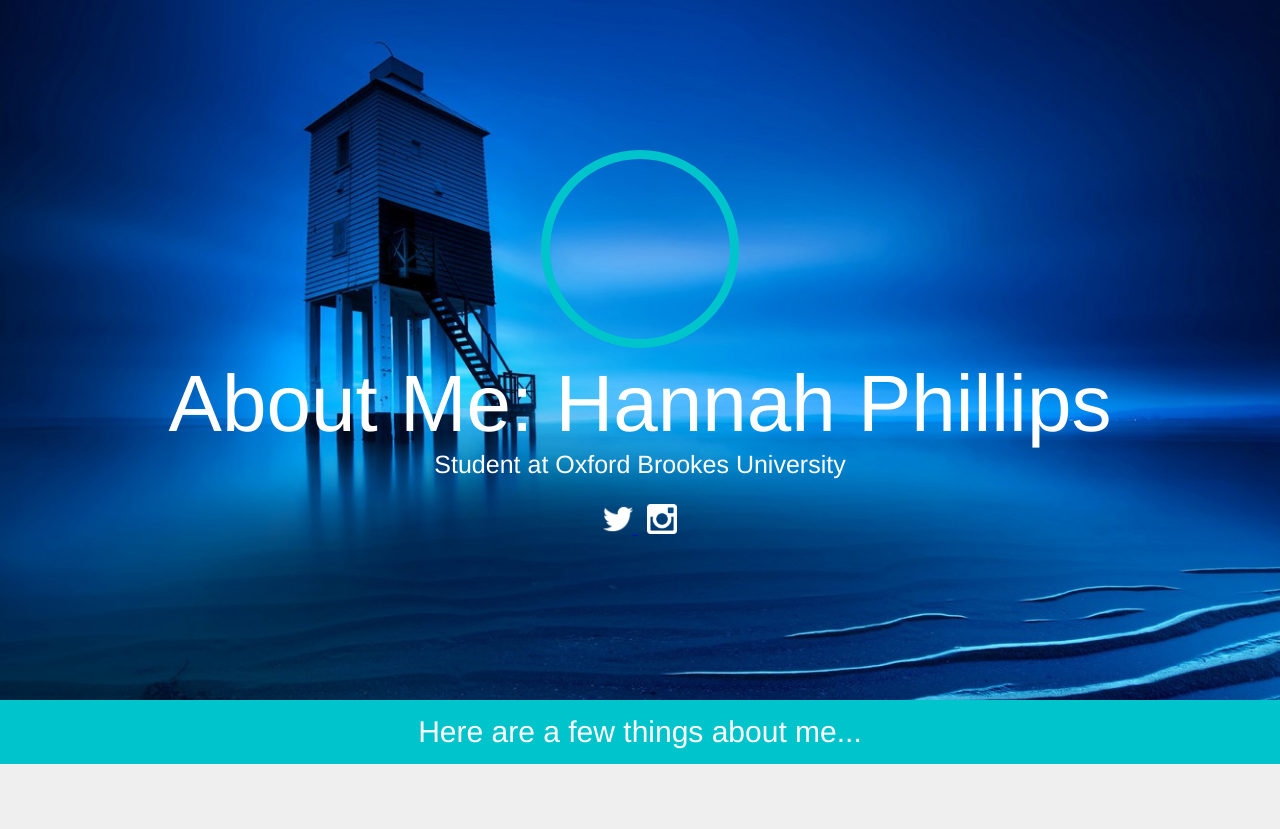
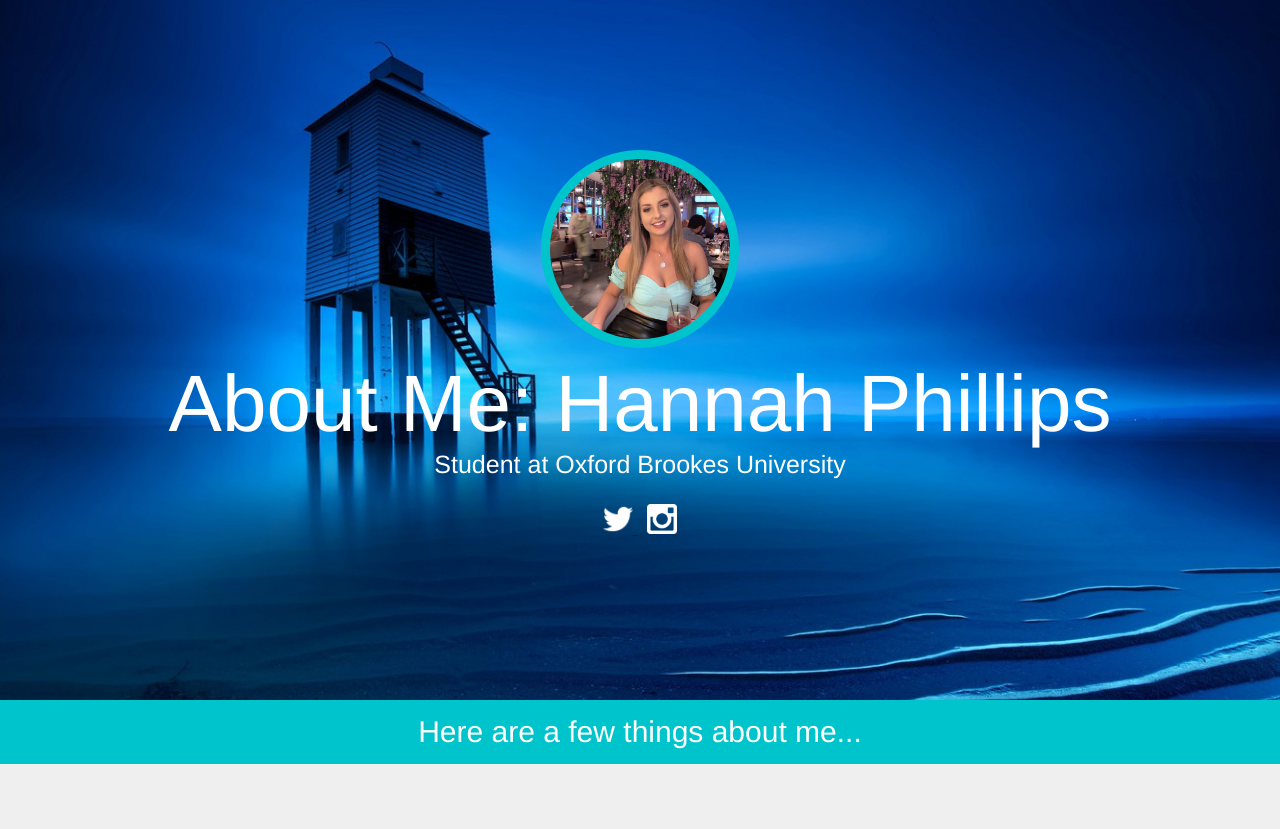
Before and after one commit to hannahphillips57/Typotailoring-, a Jekyll site: the page aboutme/index.html, which Jekyll copies as it is, in a window 1280 px wide. Shown: the top 829 px of the page. Built offline with Jekyll 4.4.1, drawn with Linux system fonts in a browser that asks for light colours; grey boxes are pictures that could not be loaded.

Commit message:
Update styles.css

```diff
--- a/aboutme/css/styles.css
+++ b/aboutme/css/styles.css
@@ -20,7 +20,7 @@ body {
 }
 
 .profile_picture {
-	background-image: url("..img/birthdaypic.jpg");
+	background-image: url("../img/birthdaypic.jpg");
 	background-position: center;
 	width: 180px;
 	height: 180px;
```
